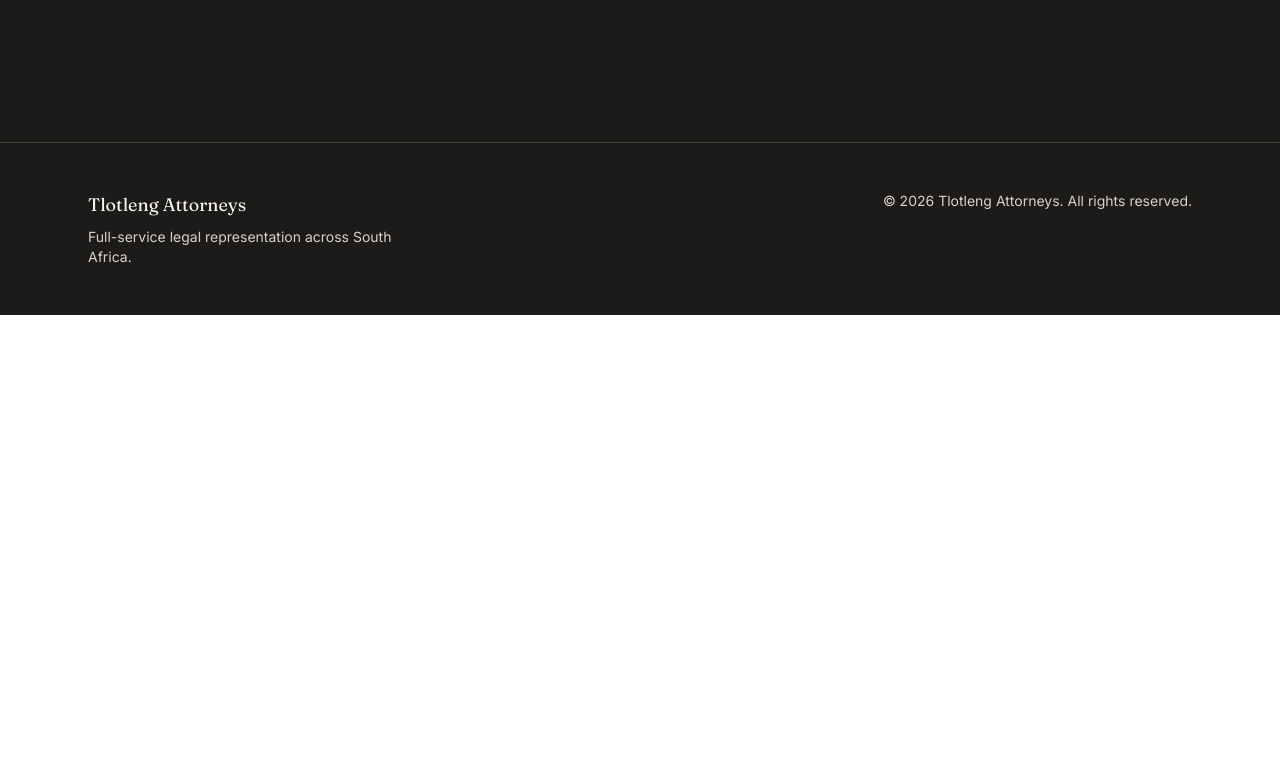
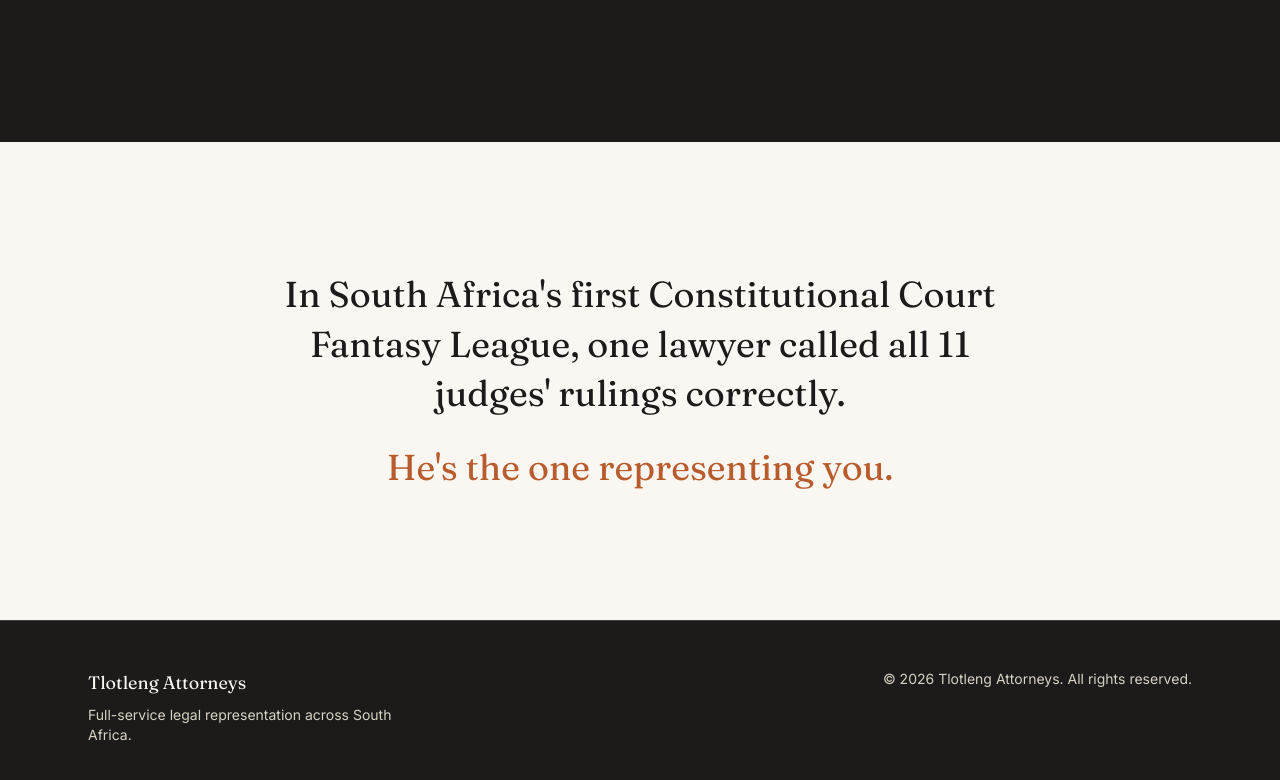
Before and after one commit to galaletsangmodise/TlotlengLaw, a React (Vite) app: page / in a window 1280 px wide. Shown: the part 610-1390 px from the top of the page. Before the commit the page ends 925 px from the top, so only its background shows below. Built offline with nearby package versions, Linux system fonts and the light colour scheme.

Commit message:
Add SignatureMoment component and integrate it into Home page

```diff
--- /dev/null
+++ b/src/components/SignatureMoment.jsx
@@ -0,0 +1,15 @@
+export default function SignatureMoment() {
+  return (
+    <section className="bg-offwhite py-24 md:py-32">
+      <div className="max-w-3xl mx-auto px-6 text-center">
+        <p className="font-display text-2xl md:text-4xl leading-snug text-charcoal">
+          In South Africa's first Constitutional Court Fantasy League, one
+          lawyer called all 11 judges' rulings correctly.
+        </p>
+        <p className="font-display text-2xl md:text-4xl leading-snug text-ember mt-6">
+          He's the one representing you.
+        </p>
+      </div>
+    </section>
+  )
+}
--- a/src/pages/home.jsx
+++ b/src/pages/home.jsx
@@ -1,9 +1,11 @@
 import Hero from '../components/Hero'
+import SignatureMoment from '../components/SignatureMoment'
 
 export default function Home() {
   return (
     <>
       <Hero />
+      <SignatureMoment />
     </>
   )
 }
```
